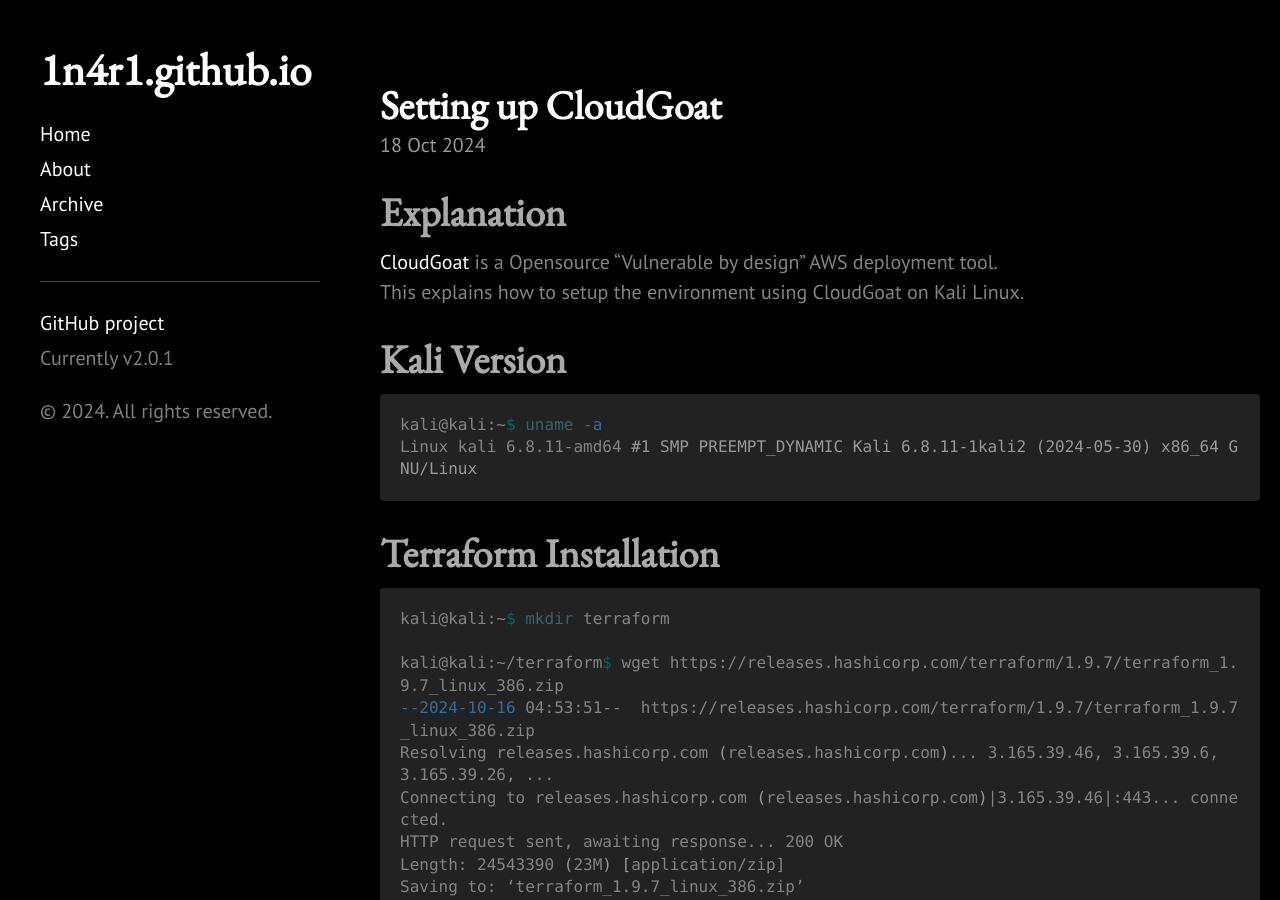
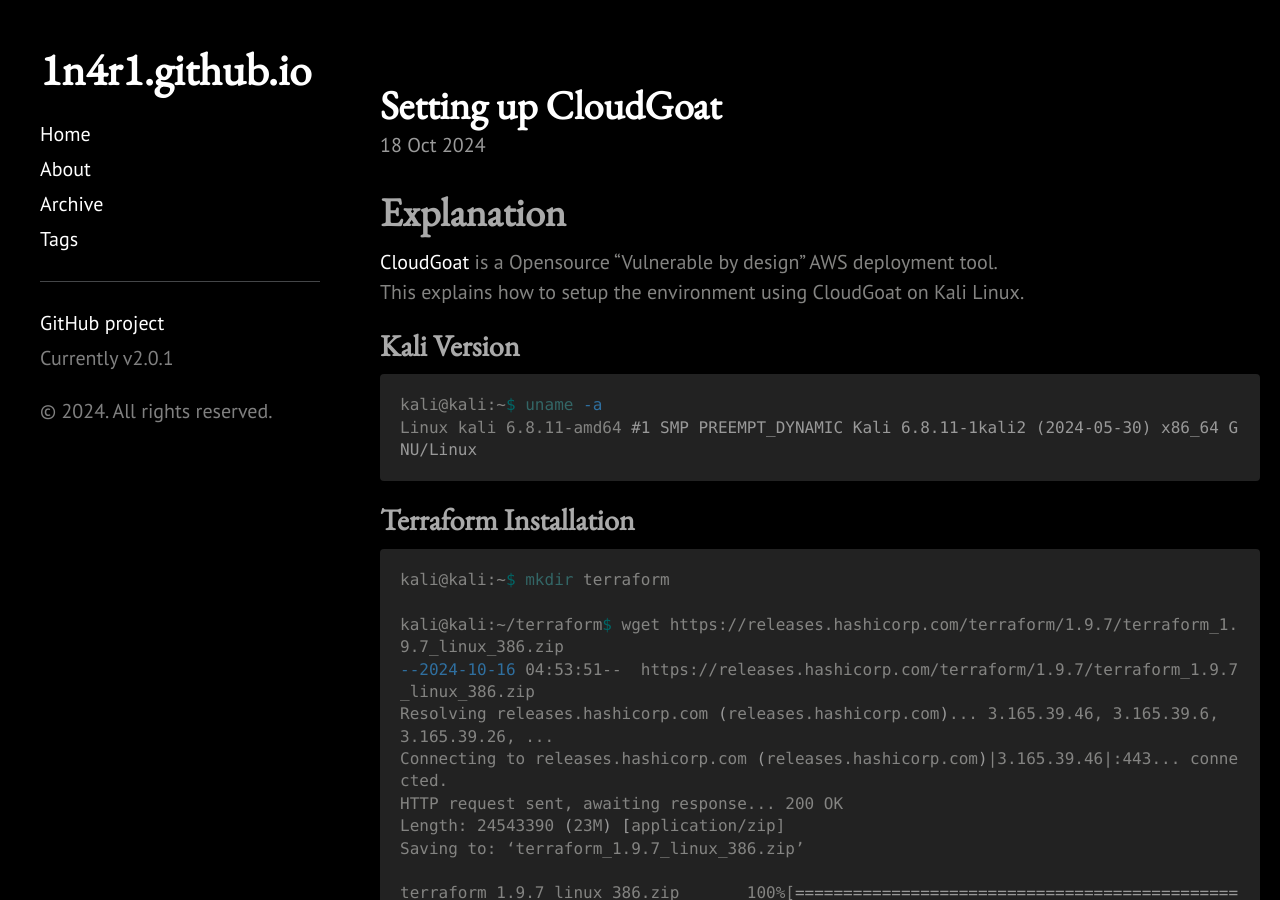
Before and after one commit to 1n4r1/1n4r1.github.io, a Jekyll site: the page built from _posts/2024-10-18-CloudGoat-setup.md, in a window 1280 px wide and 900 px high. Built offline with Jekyll 4.4.1, drawn with Linux system fonts in a browser that asks for light colours; a style sheet for code colours, icons or effects is not loaded.

Commit message:
format fix

````diff
--- a/_posts/2024-10-18-CloudGoat-setup.md
+++ b/_posts/2024-10-18-CloudGoat-setup.md
@@ -8,13 +8,13 @@ categories: Cloud
 [CloudGoat](https://github.com/RhinoSecurityLabs/cloudgoat) is a Opensource "Vulnerable by design" AWS deployment tool.<br>
 This explains how to setup the environment using CloudGoat on Kali Linux.
 
-# Kali Version
+## Kali Version
 ```shell
 kali@kali:~$ uname -a
 Linux kali 6.8.11-amd64 #1 SMP PREEMPT_DYNAMIC Kali 6.8.11-1kali2 (2024-05-30) x86_64 GNU/Linux
 ```
 
-# Terraform Installation
+## Terraform Installation
 ```shell
 kali@kali:~$ mkdir terraform
 
@@ -47,7 +47,7 @@ Terraform v1.9.7
 on linux_386
 ```
 
-# JQ Installation
+## JQ Installation
 ```shell
 kali@kali:~$ sudo apt install jq
 
@@ -57,7 +57,7 @@ kali@kali:~$ jq --version
 jq-1.7
 ```
 
-# AWS-CLI Installation
+## AWS-CLI Installation
 ```shell
 kali@kali:~$ curl "https://awscli.amazonaws.com/awscli-exe-linux-x86_64.zip" -o "awscliv2.zip"
 unzip awscliv2.zip
@@ -69,7 +69,7 @@ kali@kali:~$ aws --version
 aws-cli/2.18.7 Python/3.12.6 Linux/6.8.11-amd64 exe/x86_64.kali.2024
 ```
 
-# CloudGoat Installation
+## CloudGoat Installation
 ```shell
  kali@kali:~$ sudo apt-get update
 
@@ -93,14 +93,15 @@ Collecting argcomplete~=3.2.3 (from -r ./requirements.txt (line 5))
 
 <snip>
 ```
-# AWS CLI setup
+## AWS CLI setup
 ```shell
 (.venv)kali@kali:~/cloudgoat$ aws configure
 AWS Access Key ID [None]: AKIARMY7LNBF5PZ5EDF2
 AWS Secret Access Key [None]: <MASKED>
 Default region name [None]: ap-northeast-1
 Default output format [None]:
-                                                                                                         (.venv)kali@kali:~/cloudgoat$ cat /home/kali/.aws/config
+
+(.venv)kali@kali:~/cloudgoat$ cat /home/kali/.aws/config
 [default]
 region = ap-northeast-1
 
@@ -125,7 +126,7 @@ aws_secret_access_key = <MASKED>
 (.venv)kali@kali:~/cloudgoat$
 ```
 
-# CloudGoat Setup
+## CloudGoat Setup
 ```shell
 (.venv)kali@kali:~/cloudgoat$ ./cloudgoat.py config whitelist --auto
 No whitelist.txt file was found at /home/kali/cloudgoat/whitelist.txt
@@ -144,7 +145,7 @@ A default profile name of "default" has been saved.
 (.venv)kali@kali:~/cloudgoat$
 ```
 
-# Create a LAB (example of vulnerable_lambda)
+## Create a LAB (example of vulnerable_lambda)
 ```shell
 .venv)kali@kali:~/cloudgoat$ ./cloudgoat.py create vulnerable_lambda
 Using default profile "default" from config.yml...
@@ -179,7 +180,7 @@ scenario_cg_id = vulnerable_lambda_cgid6wknt7nttr
     /home/kali/cloudgoat/vulnerable_lambda_cgid6wknt7nttr/start.txt
 ```
 
-# Listing all scenarios with deployed/undeployed information
+## Listing all scenarios with deployed/undeployed information
 ```shell
 (.venv)kali@kali:~/cloudgoat$ ./cloudgoat.py list all
 
@@ -214,7 +215,7 @@ scenario_cg_id = vulnerable_lambda_cgid6wknt7nttr
 (.venv)kali@kali:~/cloudgoat$
 ```
 
-# Destroying the lab created
+## Destroying the lab created
 ```shell
 (.venv)kali@kali:~/cloudgoat$ ./cloudgoat.py destroy vulnerable_lambda
 Using default profile "default" from config.yml...
````
